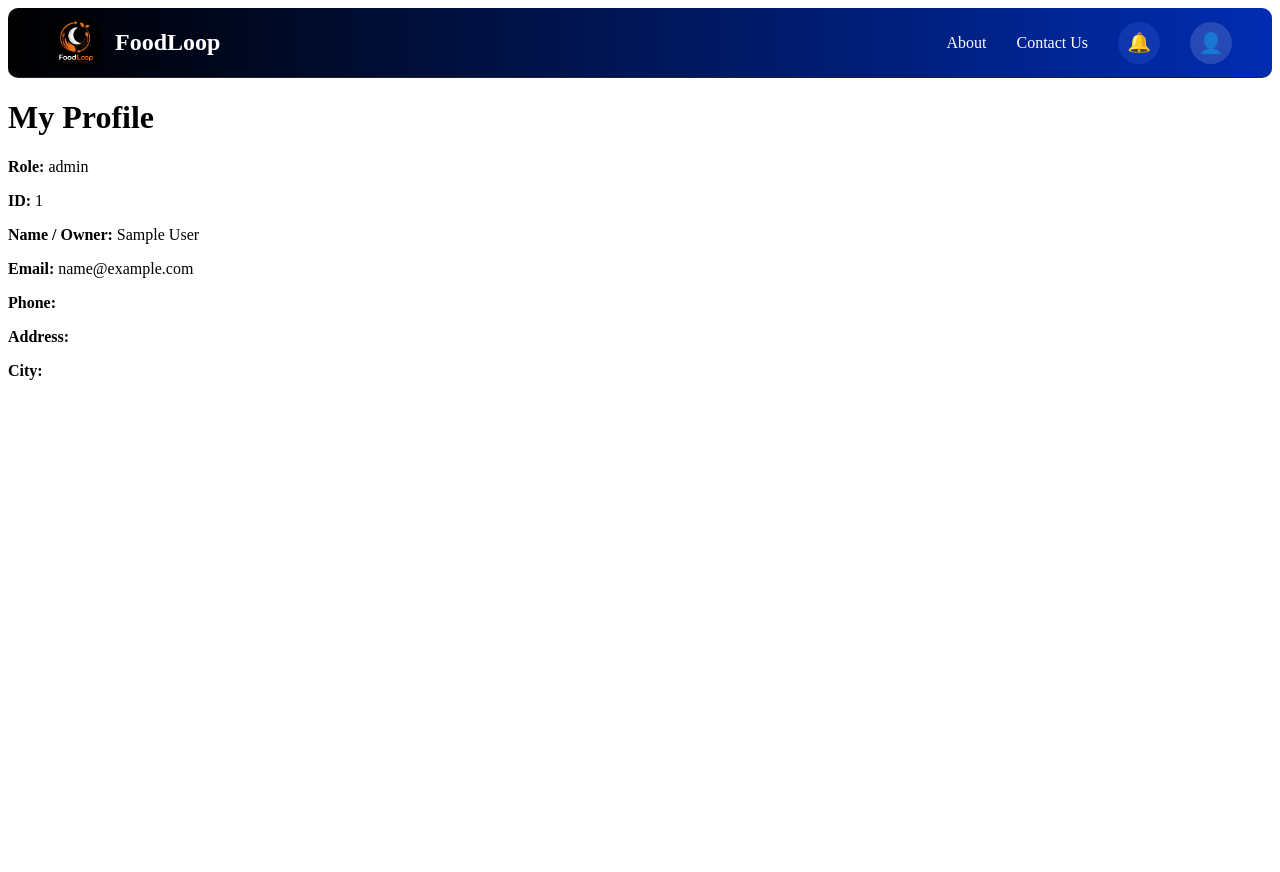
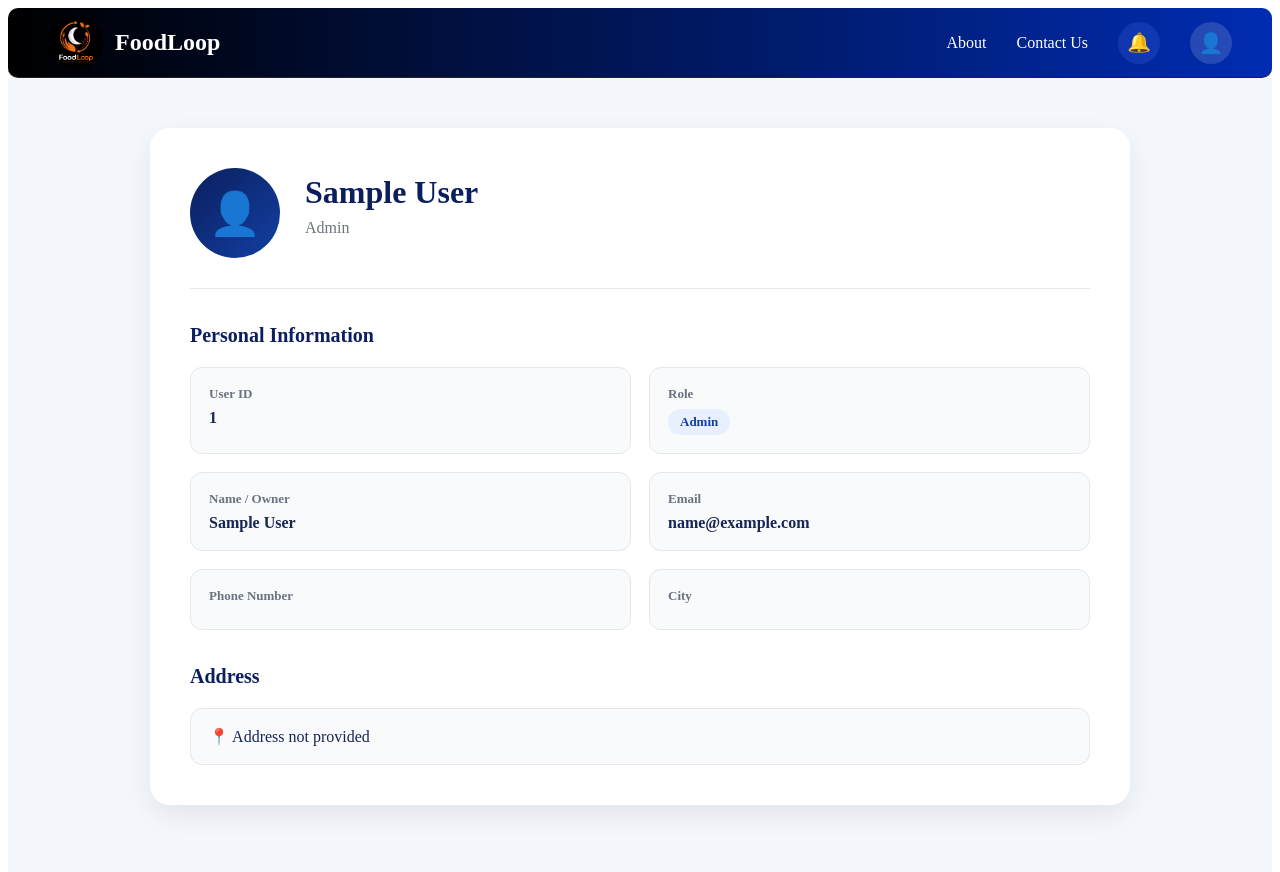
Before and after one commit to abhi1289-gif/FoodLoop, a React (Vite) app in the folder Client/: page /profile in a window 1280 px wide. Shown: the top 872 px of the page. Before the commit the page ends 800 px from the top, so only its background shows below. Built offline with nearby package versions, Linux system fonts and the light colour scheme; sample sign-in values are in the browser's storage.

Commit message:
Improve profile page UI

```diff
--- /dev/null
+++ b/Client/src/Pages/Profile.css
@@ -0,0 +1,188 @@
+.profile-page {
+  min-height: calc(100vh - 100px);
+  background: #f4f7fb;
+  padding: 50px 20px;
+  display: flex;
+  justify-content: center;
+  align-items: flex-start;
+}
+
+
+/* Main Card */
+
+.profile-card {
+  width: 100%;
+  max-width: 900px;
+  background: white;
+  border-radius: 20px;
+  padding: 40px;
+  box-shadow: 0 10px 30px rgba(0, 0, 0, 0.08);
+}
+
+
+/* Profile Header */
+
+.profile-header {
+  display: flex;
+  align-items: center;
+  gap: 25px;
+  padding-bottom: 30px;
+  border-bottom: 1px solid #e5e7eb;
+}
+
+.profile-avatar {
+  width: 90px;
+  height: 90px;
+
+  border-radius: 50%;
+
+  background: linear-gradient(
+    135deg,
+    #0b1f5e,
+    #123fa3
+  );
+
+  display: flex;
+  align-items: center;
+  justify-content: center;
+
+  font-size: 42px;
+}
+
+.profile-header h1 {
+  margin: 0;
+  font-size: 32px;
+  color: #0b1f5e;
+}
+
+.profile-role {
+  margin-top: 8px;
+  color: #6b7280;
+  font-size: 16px;
+  text-transform: capitalize;
+}
+
+
+/* Sections */
+
+.profile-section {
+  margin-top: 35px;
+}
+
+.profile-section h2 {
+  font-size: 20px;
+  color: #0b1f5e;
+  margin-bottom: 20px;
+}
+
+
+/* Information Grid */
+
+.profile-grid {
+  display: grid;
+  grid-template-columns: repeat(2, 1fr);
+  gap: 18px;
+}
+
+.profile-item {
+  background: #f8fafc;
+  border: 1px solid #e5e7eb;
+  border-radius: 12px;
+  padding: 18px;
+
+  display: flex;
+  flex-direction: column;
+  gap: 7px;
+}
+
+.profile-label {
+  font-size: 13px;
+  color: #6b7280;
+  font-weight: 600;
+}
+
+.profile-value {
+  font-size: 16px;
+  color: #172554;
+  font-weight: 600;
+  word-break: break-word;
+}
+
+
+/* Role Badge */
+
+.role-badge {
+  display: inline-block;
+  width: fit-content;
+
+  background: #e8efff;
+  color: #123fa3;
+
+  padding: 5px 12px;
+  border-radius: 20px;
+
+  font-size: 13px;
+  text-transform: capitalize;
+}
+
+
+/* Address */
+
+.address-box {
+  background: #f8fafc;
+  border: 1px solid #e5e7eb;
+
+  border-radius: 12px;
+
+  padding: 18px;
+
+  color: #172554;
+  font-weight: 500;
+}
+
+
+/* Error */
+
+.error-card {
+  text-align: center;
+}
+
+.error-card h1 {
+  color: #0b1f5e;
+}
+
+.error-card p {
+  color: #6b7280;
+}
+
+
+/* Responsive */
+
+@media (max-width: 650px) {
+
+  .profile-page {
+    padding: 25px 15px;
+  }
+
+  .profile-card {
+    padding: 25px;
+  }
+
+  .profile-header {
+    gap: 15px;
+  }
+
+  .profile-avatar {
+    width: 70px;
+    height: 70px;
+    font-size: 32px;
+  }
+
+  .profile-header h1 {
+    font-size: 24px;
+  }
+
+  .profile-grid {
+    grid-template-columns: 1fr;
+  }
+}
--- a/Client/src/Pages/Profile.jsx
+++ b/Client/src/Pages/Profile.jsx
@@ -1,4 +1,5 @@
 import React from 'react';
+import './Profile.css';
 
 export default function Profile() {
 
@@ -6,9 +7,11 @@ export default function Profile() {
 
   if (!userData) {
     return (
-      <div>
-        <h1>My Profile</h1>
-        <p>User information not found. Please login again.</p>
+      <div className="profile-page">
+        <div className="profile-card error-card">
+          <h1>My Profile</h1>
+          <p>User information not found. Please login again.</p>
+        </div>
       </div>
     );
   }
@@ -16,37 +19,96 @@ export default function Profile() {
   const user = JSON.parse(userData);
   const role = localStorage.getItem("role");
 
+  const displayName = user.owner || user.name || "User";
+
   return (
-    <div>
-      <h1>My Profile</h1>
+    <div className="profile-page">
 
-      <p>
-        <strong>Role:</strong> {role}
-      </p>
+      <div className="profile-card">
 
-      <p>
-        <strong>ID:</strong> {user.id}
-      </p>
+        {/* Profile Header */}
+        <div className="profile-header">
 
-      <p>
-        <strong>Name / Owner:</strong> {user.owner || user.name}
-      </p>
+          <div className="profile-avatar">
+            👤
+          </div>
 
-      <p>
-        <strong>Email:</strong> {user.email}
-      </p>
+          <div>
+            <h1>{displayName}</h1>
 
-      <p>
-        <strong>Phone:</strong> {user.phone_number}
-      </p>
+            <p className="profile-role">
+              {role?.charAt(0).toUpperCase() + role?.slice(1)}
+            </p>
+          </div>
 
-      <p>
-        <strong>Address:</strong> {user.address}
-      </p>
+        </div>
 
-      <p>
-        <strong>City:</strong> {user.city}
-      </p>
+
+        {/* User Information */}
+        <div className="profile-section">
+
+          <h2>Personal Information</h2>
+
+          <div className="profile-grid">
+
+            <div className="profile-item">
+              <span className="profile-label">User ID</span>
+              <span className="profile-value">{user.id}</span>
+            </div>
+
+            <div className="profile-item">
+              <span className="profile-label">Role</span>
+              <span className="profile-value role-badge">
+                {role}
+              </span>
+            </div>
+
+            <div className="profile-item">
+              <span className="profile-label">Name / Owner</span>
+              <span className="profile-value">
+                {displayName}
+              </span>
+            </div>
+
+            <div className="profile-item">
+              <span className="profile-label">Email</span>
+              <span className="profile-value">
+                {user.email}
+              </span>
+            </div>
+
+            <div className="profile-item">
+              <span className="profile-label">Phone Number</span>
+              <span className="profile-value">
+                {user.phone_number}
+              </span>
+            </div>
+
+            <div className="profile-item">
+              <span className="profile-label">City</span>
+              <span className="profile-value">
+                {user.city}
+              </span>
+            </div>
+
+          </div>
+
+        </div>
+
+
+        {/* Address */}
+        <div className="profile-section">
+
+          <h2>Address</h2>
+
+          <div className="address-box">
+            📍 {user.address || "Address not provided"}
+          </div>
+
+        </div>
+
+      </div>
+
     </div>
   );
 }
```
